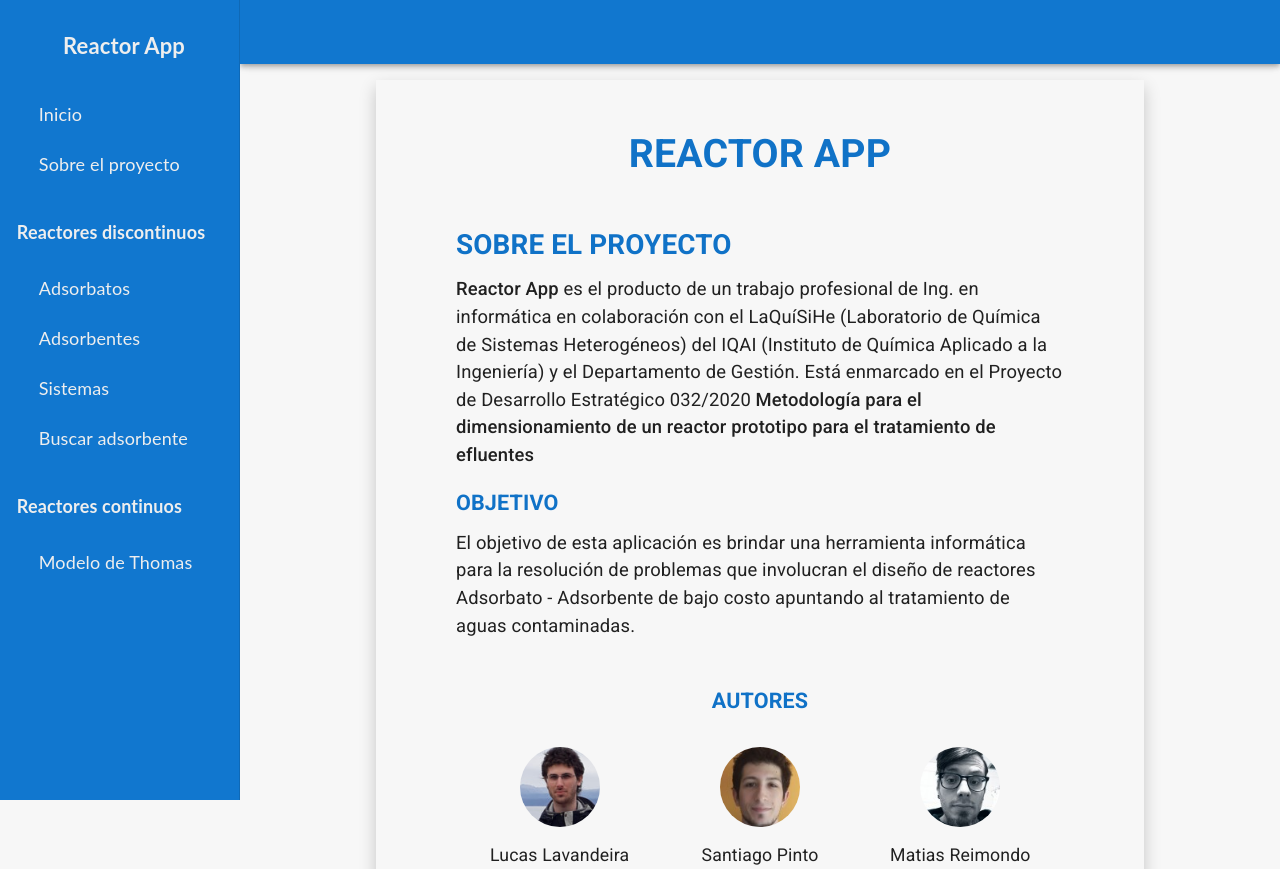
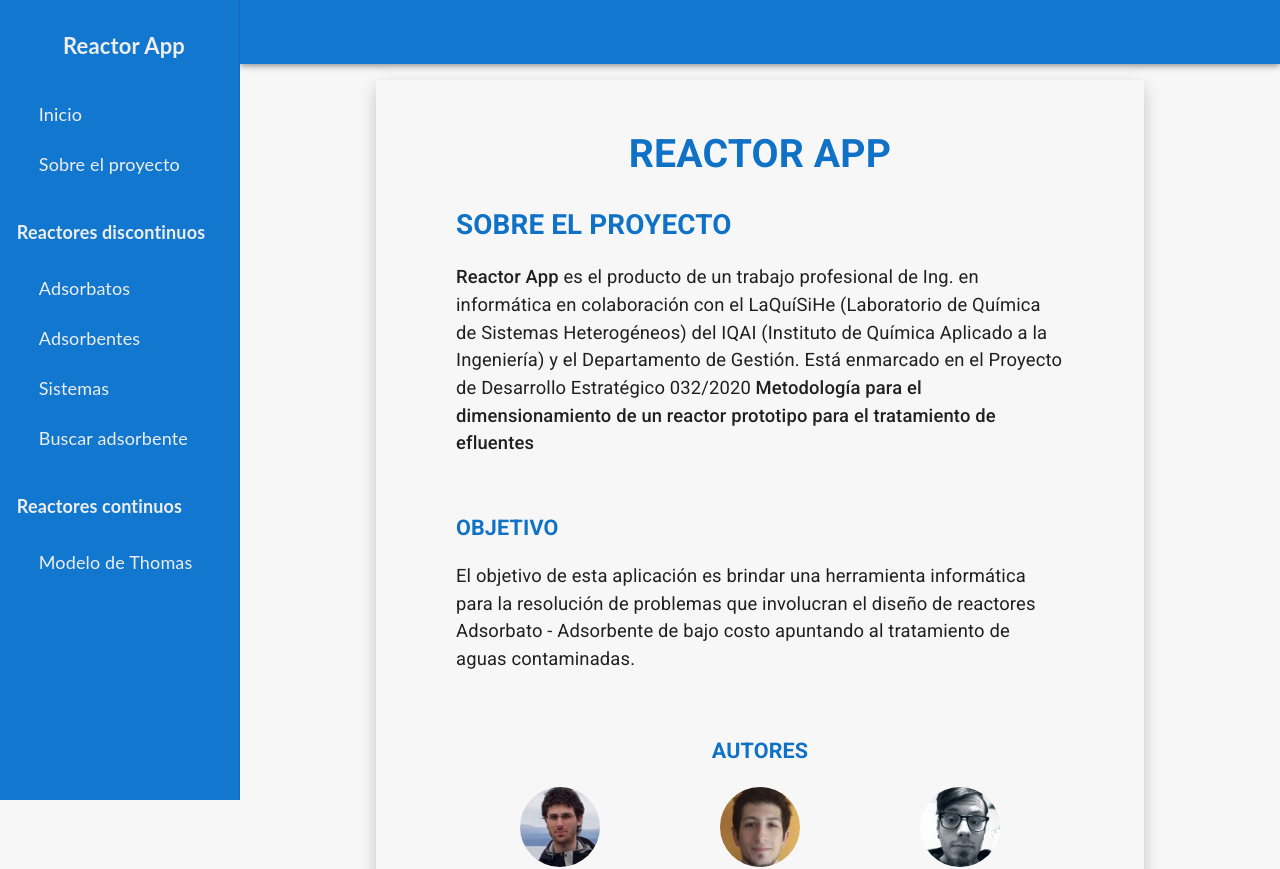
Before and after one commit to Reactor-Army/reactor_frontend, a React (Create React App) app: page /about-us in a window 1280 px wide. Shown: the top 869 px of the page. Built offline with nearby package versions, Linux system fonts and the light colour scheme; no server answers.

Commit message:
Fixed styles that were causing console errors

```diff
--- a/src/routing/routes/AboutUsRoute/AboutUsRoute.jsx
+++ b/src/routing/routes/AboutUsRoute/AboutUsRoute.jsx
@@ -20,8 +20,8 @@ export const AboutUsRoute = () => {
     <AboutUsPageContainer>
       <ContentFrame>
         <Title>Reactor App</Title>
+        <Subtitle>Sobre el proyecto</Subtitle>
         <Paragraph>
-          <Subtitle>Sobre el proyecto</Subtitle>
           <BoldText>Reactor App</BoldText> es el producto de un trabajo
           profesional de Ing. en informática en colaboración con el LaQuíSiHe
           (Laboratorio de Química de Sistemas Heterogéneos) del IQAI (Instituto
@@ -31,14 +31,17 @@ export const AboutUsRoute = () => {
             Metodología para el dimensionamiento de un reactor prototipo para el
             tratamiento de efluentes
           </BoldText>
+        </Paragraph>
         <br />
         <SmallSubtitle>Objetivo</SmallSubtitle>
+        <Paragraph>
           El objetivo de esta aplicación es brindar una herramienta informática
           para la resolución de problemas que involucran el diseño de reactores
           Adsorbato - Adsorbente de bajo costo apuntando al tratamiento de aguas
           contaminadas.
           <br />
           <br />
+        </Paragraph>
         <AuthorsTitleContainer>
           <SmallSubtitle>Autores</SmallSubtitle>
         </AuthorsTitleContainer>
@@ -62,7 +65,6 @@ export const AboutUsRoute = () => {
             "
           />
         </AuthorsSection>
-        </Paragraph>
       </ContentFrame>
     </AboutUsPageContainer>
   );
--- a/src/routing/routes/AboutUsRoute/AboutUsRouteStyles.jsx
+++ b/src/routing/routes/AboutUsRoute/AboutUsRouteStyles.jsx
@@ -30,7 +30,7 @@ export const SmallSubtitle = styled.h2`
   color: ${appColors.lightBlue};
   font-size: calc(10px + 0.9vw);
   font-family: ${appFontFamily.card};
-  margin-bottom: 10px;
+  margin-bottom: 0px;
   text-transform: uppercase;
 `;
 
@@ -38,7 +38,7 @@ export const Subtitle = styled.h2`
   color: ${appColors.lightBlue};
   font-size: calc(15px + 1vw);
   font-family: ${appFontFamily.card};
-  margin-bottom: 10px;
+  margin-bottom: 0px;
   text-transform: uppercase;
 `;
 
```
Lines whose indentation alone changed are shown as unchanged.
